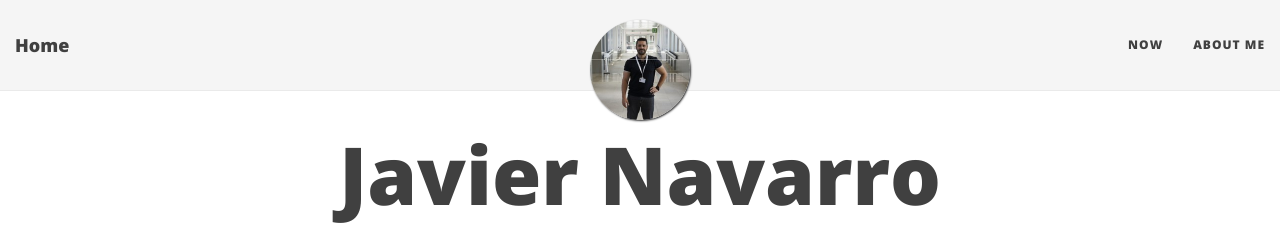
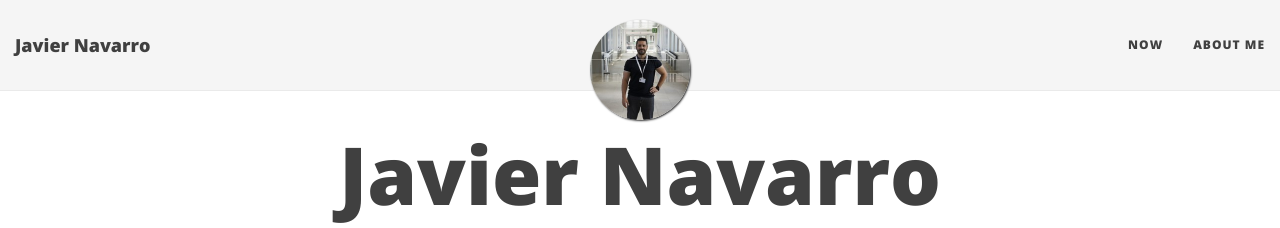
Before and after one commit to jnavarrof/jnavarrof.github.io, a Jekyll site: the page built from index.html, in a window 1280 px wide. Shown: the top 228 px of the page. Built offline with Jekyll 4.4.1, drawn with Linux system fonts in a browser that asks for light colours; nearby versions of some CDN libraries; the list of posts is cut into pages by our own code.

Commit message:
Fix subtitle

```diff
--- a/_config.yml
+++ b/_config.yml
@@ -8,10 +8,10 @@
 baseurl: ""
 
 # Name of website
-title: Home
+title: Javier Navarro
 
 # Short description of your site
-description: A virtual proof that name is awesome!
+description: Professional Page
 
 # --- Navigation bar options --- #
 # List of links in the navigation bar
```
